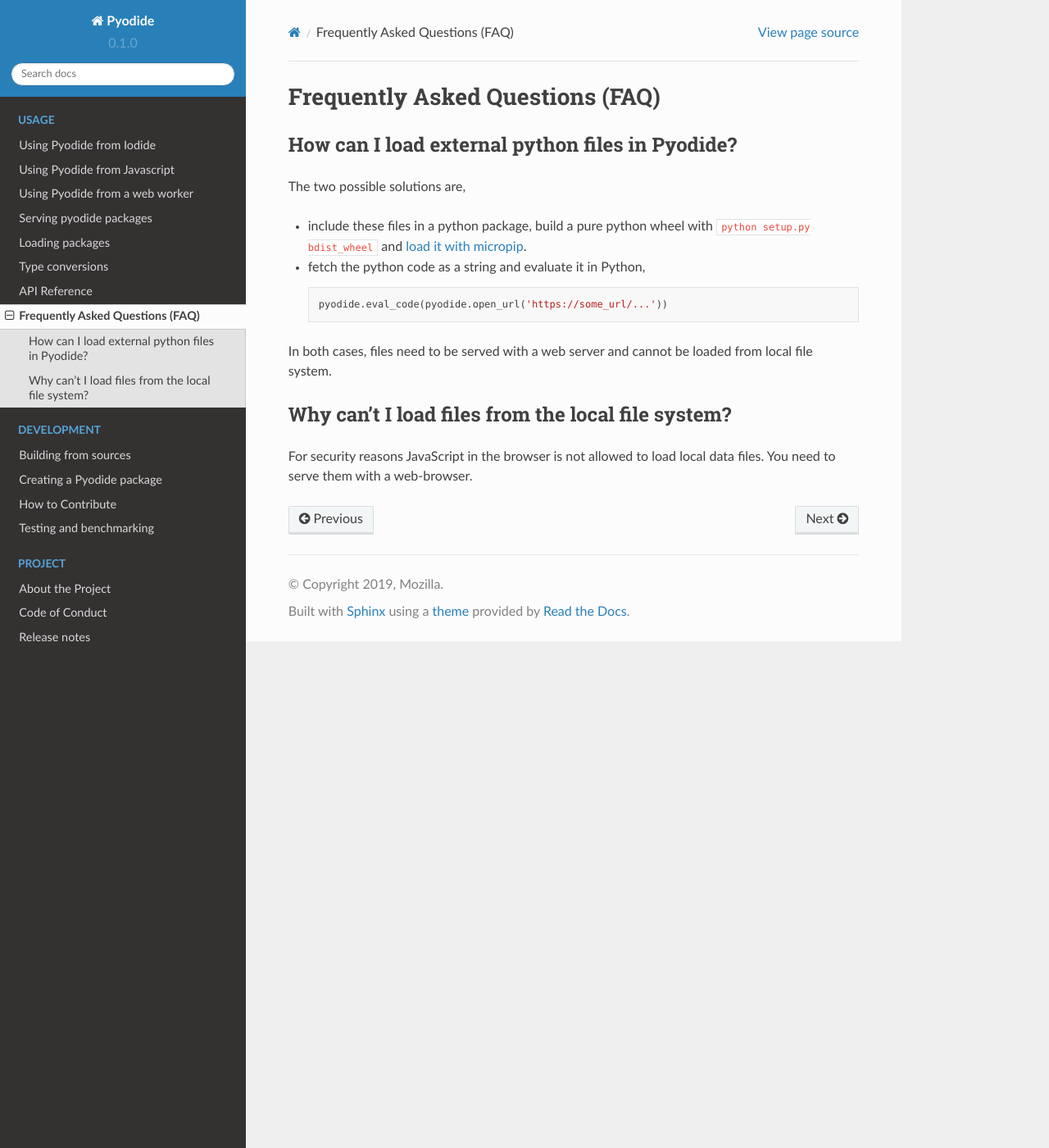
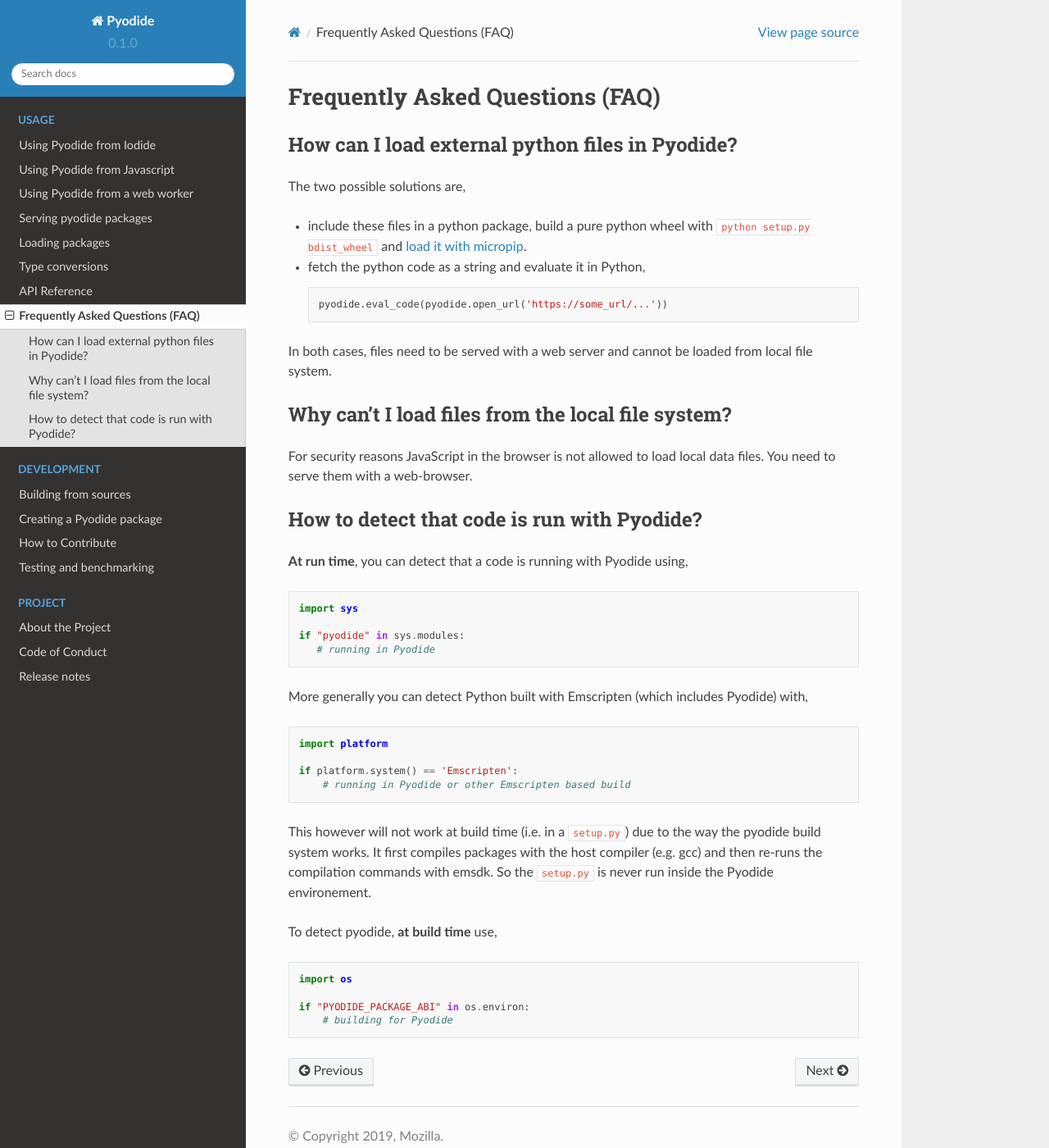
Before and after one commit to pyodide/pyodide, a Sphinx documentation site: the page built from docs/faq.md, in a window 1280 px wide and 1400 px high. Shown: the whole window at 82% size. Built offline with Sphinx 7.4.7 and the Read the Docs theme 2.0.0, drawn with Linux system fonts in a browser that asks for light colours; the version number is read from the project's files by our own code.

Commit message:
DOC Add FAQ entry on detecting pyodide at run and build time

````diff
--- a/docs/faq.md
+++ b/docs/faq.md
@@ -18,3 +18,35 @@
 
 For security reasons JavaScript in the browser is not allowed to load local
 data files. You need to serve them with a web-browser.
+
+## How to detect that code is run with Pyodide?
+
+**At run time**, you can detect that a code is running with Pyodide using,
+```py
+import sys
+
+if "pyodide" in sys.modules:
+   # running in Pyodide
+```
+
+More generally you can detect Python built with Emscripten (which includes
+Pyodide) with,
+```py
+import platform
+
+if platform.system() == 'Emscripten':
+    # running in Pyodide or other Emscripten based build
+```
+
+This however will not work at build time (i.e. in a `setup.py`) due to the way
+the pyodide build system works. It first compiles packages with the host compiler
+(e.g. gcc) and then re-runs the compilation commands with emsdk. So the `setup.py` is
+never run inside the Pyodide environement.
+
+To detect pyodide, **at build time** use,
+```python
+import os
+
+if "PYODIDE_PACKAGE_ABI" in os.environ:
+    # building for Pyodide
+```
````
Also changed, not shown: 1 other file.
